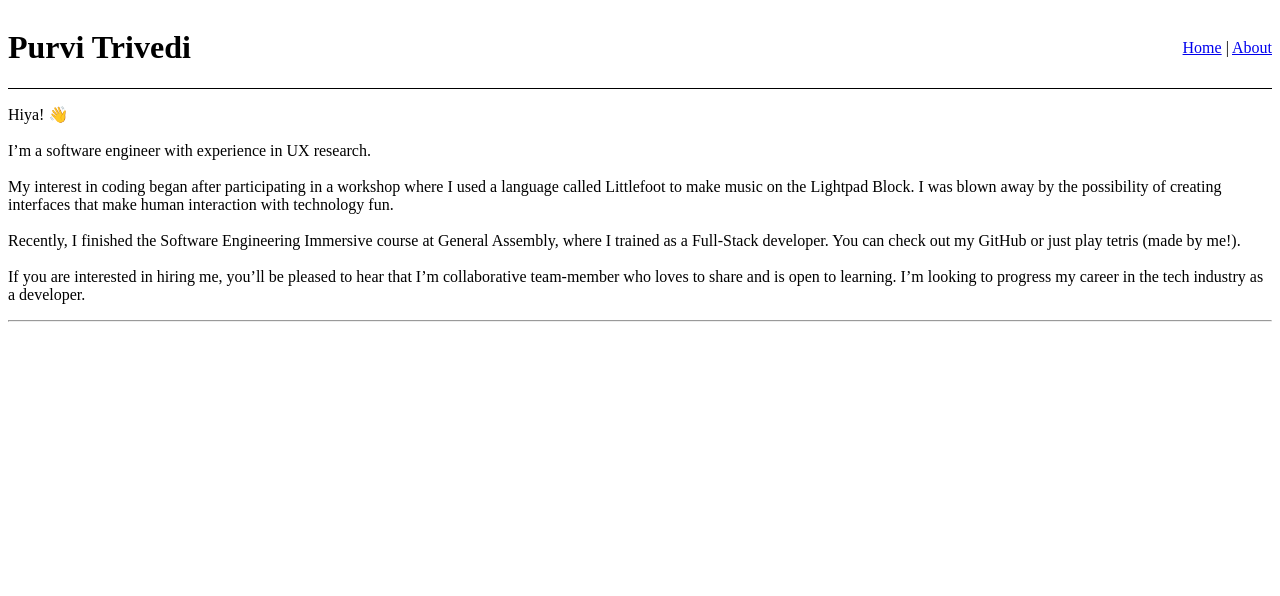
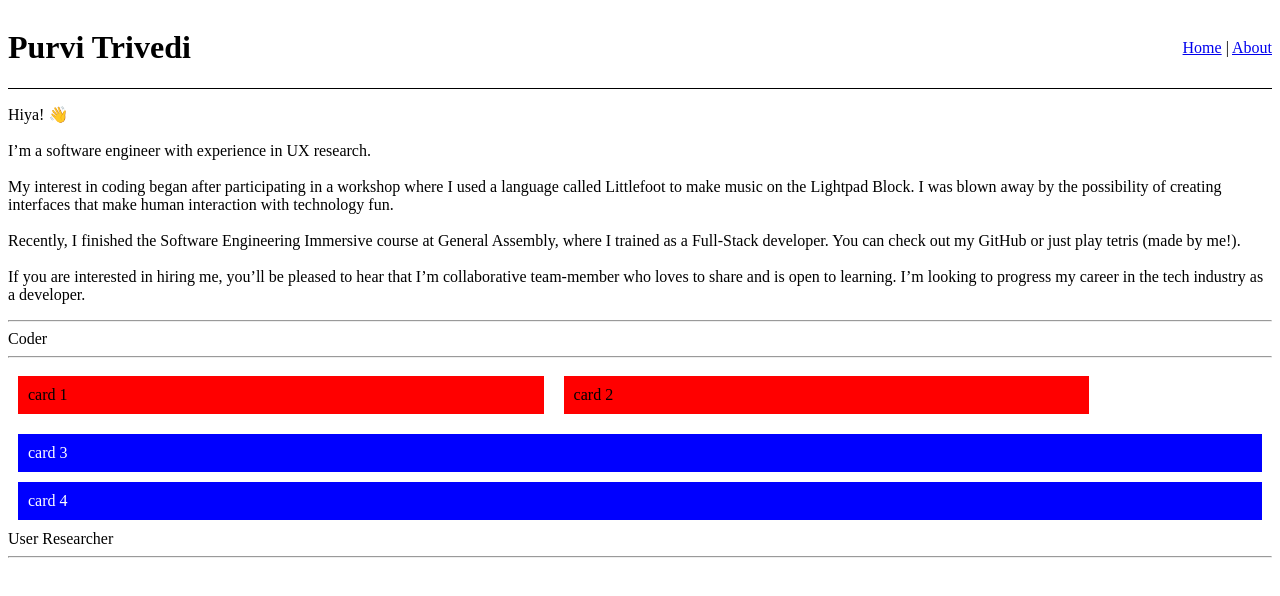
Before and after one commit to purvitrivedi/portfolio, a Vue app: page / in a window 1280 px wide. Shown: the top 596 px of the page. Built offline with nearby package versions, Linux system fonts and the light colour scheme.

Commit message:
components structure ready

```diff
--- /dev/null
+++ b/src/components/ProjectCard.vue
@@ -0,0 +1,27 @@
+<template>
+  <div :class="['card-wrapper', size]">{{ text }}</div>
+</template>
+
+<script>
+export default {
+  name: 'ProjectCard',
+  props: ['size', 'text']
+}
+</script>
+
+<style lang="scss">
+.half {
+  display: inline-block;
+  background-color: red;
+  width: 40%;
+  margin: 10px;
+  padding: 10px;
+}
+
+.full {
+  background-color: blue;
+  margin: 10px;
+  padding: 10px;
+  color: white;
+}
+</style>
--- /dev/null
+++ b/src/components/WorkType.vue
@@ -0,0 +1,19 @@
+<template>
+  <div class="type-of-work">
+    {{ text }}
+  </div>
+</template>
+
+<script>
+export default {
+  name: 'WorkType',
+  props: {
+    text: {
+      type: String,
+      required: false,
+      default: 'Other works',
+      validator: string => string.length > 0
+    }
+  }
+}
+</script>
--- a/src/views/Home.vue
+++ b/src/views/Home.vue
@@ -1,15 +1,27 @@
 <template>
   <div class="home">
     <Bio />
+    <WorkType text="Coder" />
+    <hr />
+    <ProjectCard size="half" text="card 1" />
+    <ProjectCard size="half" text="card 2" />
+    <ProjectCard size="full" text="card 3" />
+    <ProjectCard size="full" text="card 4" />
+    <WorkType text="User Researcher" />
+    <hr />
   </div>
 </template>
 
 <script>
 import Bio from '../components/Bio'
+import WorkType from '../components/WorkType'
+import ProjectCard from '../components/ProjectCard'
 export default {
   name: 'Home',
   components: {
-    Bio
+    Bio,
+    WorkType,
+    ProjectCard
   }
 }
 </script>
```
Also changed, not shown: 1 other file (tests, documents, lock files or other folders).
